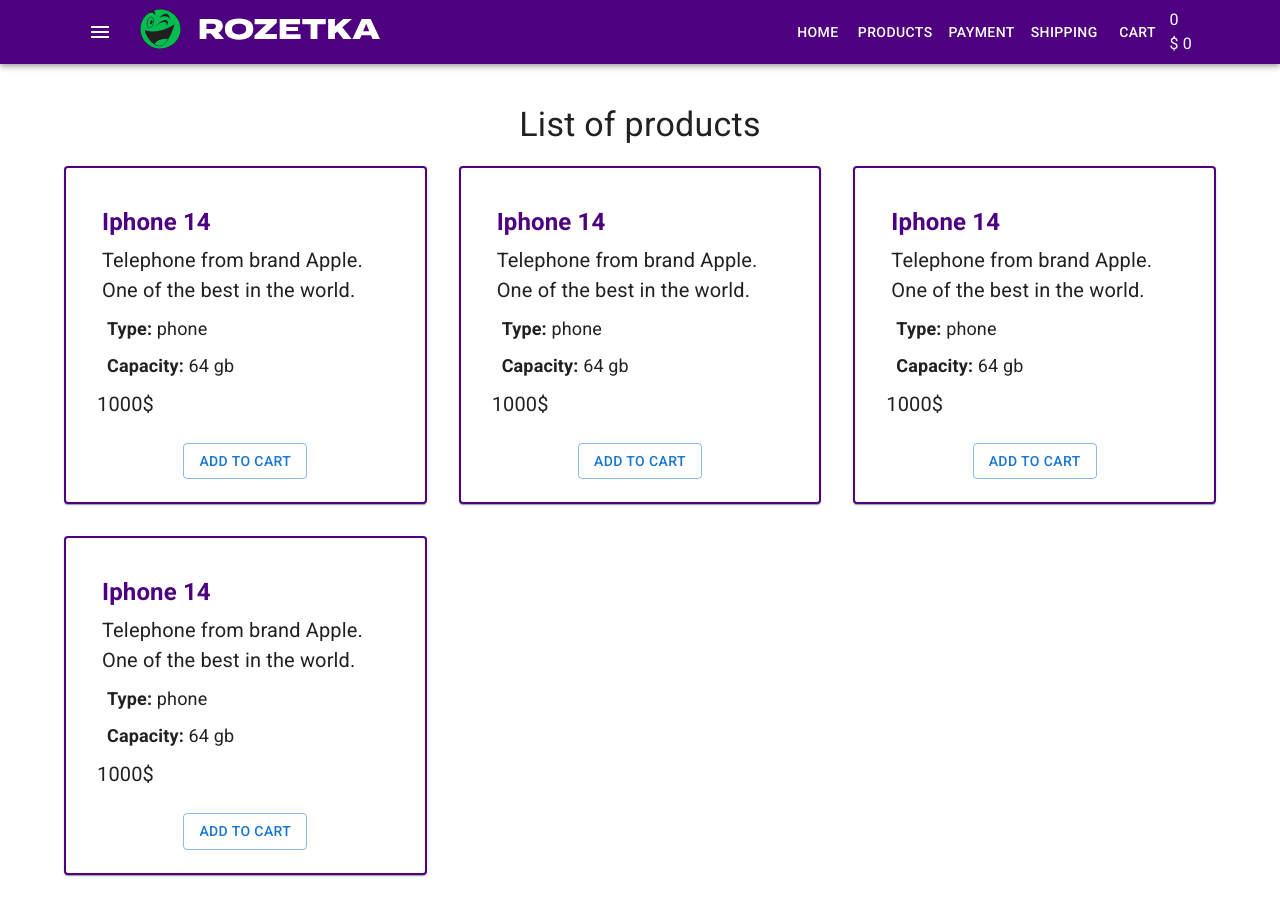
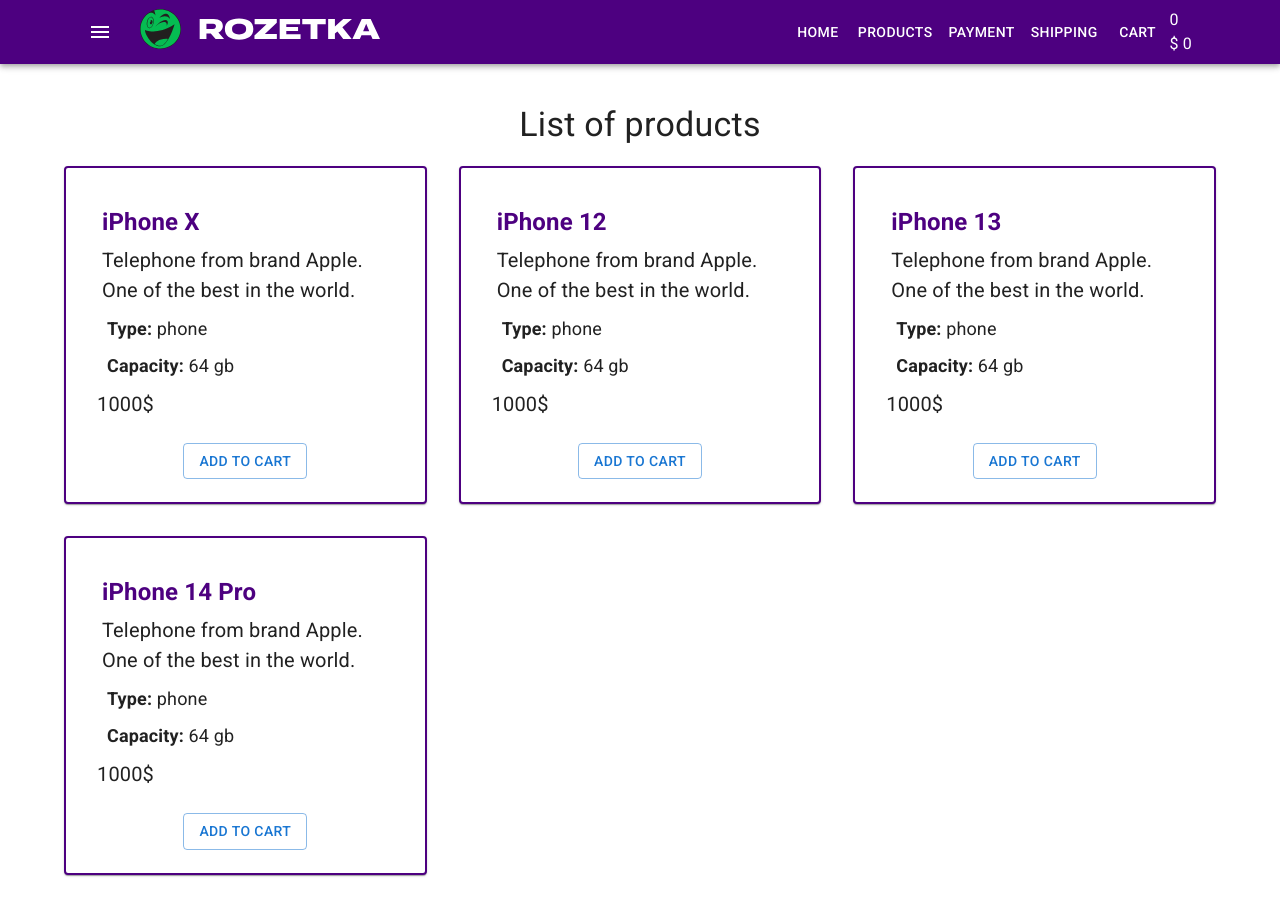
Before and after one commit to Darlass/Shop-project-React, a React (Create React App) app: page / in a window 1280 px wide. Built offline with nearby package versions, Linux system fonts and the light colour scheme.

Commit message:
add product array, easy way to active it

```diff
--- a/src/components/Products/ProductsList.tsx
+++ b/src/components/Products/ProductsList.tsx
@@ -1,5 +1,6 @@
 import ProductsListItem from "./ProductsListItem";
 import { Grid } from "@mui/material";
+import productsArray from "./productArray";
 
 type Props = {};
 
@@ -7,16 +8,16 @@
     return <>
         <Grid container direction="row" alignItems="center" spacing={4} >
             <Grid item xs={12} sm={6} md={4}>
-                <ProductsListItem />
+                <ProductsListItem title={productsArray[0].title} />
             </Grid>
             <Grid item xs={12} sm={6} md={4}>
-                <ProductsListItem />
+                <ProductsListItem title={productsArray[1].title} />
             </Grid>
             <Grid item xs={12} sm={6} md={4}>
-                <ProductsListItem />
+                <ProductsListItem title={productsArray[2].title} />
             </Grid>
             <Grid item xs={12} sm={6} md={4}>
-                <ProductsListItem />
+                <ProductsListItem title={productsArray[3].title} />
             </Grid>
         </Grid>
     </>
--- a/src/components/Products/ProductsListItem.tsx
+++ b/src/components/Products/ProductsListItem.tsx
@@ -1,13 +1,15 @@
 import { Button, Card, CardActions, CardContent } from "@mui/material";
 import './ProductsListItem.scss'
 
-type Props = {};
+type Props = {
+    title: string,
+};
 
 const ProductsListItem = (props: Props) => {
     return <>
         <Card className="product-list-item">
             <CardContent>
-                <h4 className="product-title">Iphone 14</h4>
+                <h4 className="product-title">{props.title}</h4>
                 <p className="product-desc">Telephone from brand Apple. One of the best in the world.</p>
                 <div className="product-features"><span>Type:</span> phone</div>
                 <div className="product-features"><span>Capacity:</span> 64 gb</div>
--- /dev/null
+++ b/src/components/Products/productArray.ts
@@ -0,0 +1,54 @@
+type productsArray = {
+    title:string
+    desc:string
+    type:string
+    capacity:string
+    price:number
+}
+
+const productsArray = [
+    {
+        title:"iPhone X",
+        desc: "This is iPhone X",
+        type:"phone",
+        capacity:"64",
+        price: 500,
+    },
+    {
+        title:"iPhone 12",
+        desc: "This is iPhone 12",
+        type:"phone",
+        capacity:"36",
+        price: 480,
+    },
+    {
+        title:"iPhone 13",
+        desc: "This is iPhone 13",
+        type:"phone",
+        capacity:"128",
+        price: 800,
+    },
+    {
+        title:"iPhone 14 Pro",
+        desc: "This is iPhone 14 Pro",
+        type:"phone",
+        capacity:"256",
+        price: 1200,
+    },
+    {
+        title:"iPhone 11",
+        desc: "This is iPhone 11",
+        type:"phone",
+        capacity:"128",
+        price: 460,
+    },
+    {
+        title:"iPhone Xr",
+        desc: "This is iPhone Xr",
+        type:"phone",
+        capacity:"64",
+        price: 420,
+    },
+]
+
+export default productsArray
```
